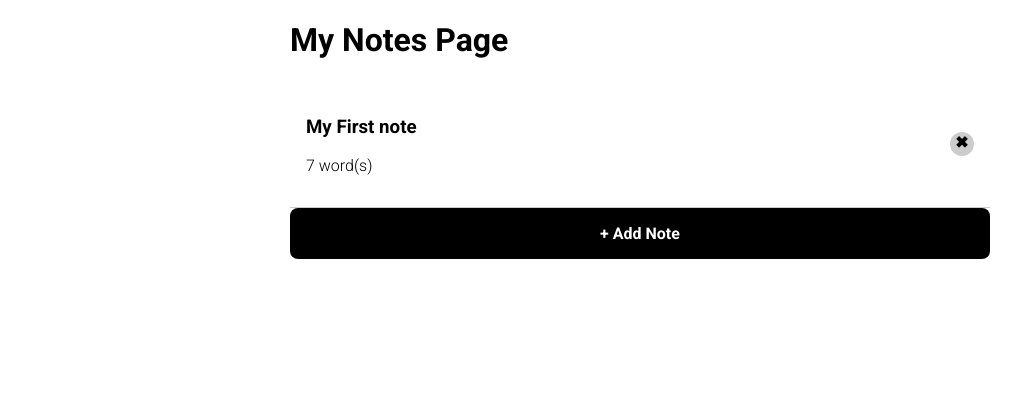
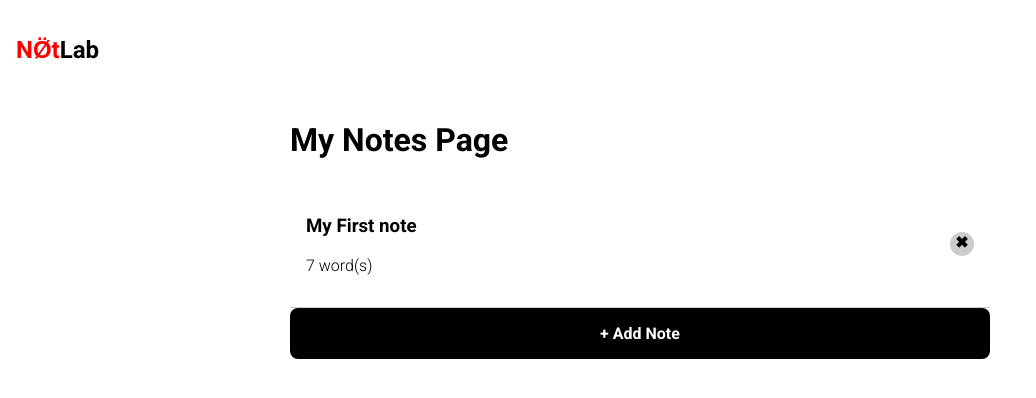
Before and after one commit to ghostman2311/todo-client, a React (Create React App) app: page /notes in a window 1280 px wide. Shown: the top 398 px of the page, without its empty margins (0-1036 px from the left). Built offline with nearby package versions, Linux system fonts and the light colour scheme.

Commit message:
Navigation added

```diff
--- a/src/components/Main/index.jsx
+++ b/src/components/Main/index.jsx
@@ -1,10 +1,12 @@
 import { BrowserRouter as Router, Route, Switch } from "react-router-dom";
 import { NotesPage } from "../../scenes/NotesPage";
 import { NotesDetails } from "../../scenes/NotesDetails";
+import { Navigation } from "../Navigation";
 
 const Main = () => {
   return (
     <Router>
+      <Navigation />
       <div className="content-container">
         <Switch>
           <Route path="/notes" exact>
--- /dev/null
+++ b/src/components/Navigation/index.js
@@ -0,0 +1,15 @@
+import { Link } from "react-router-dom";
+
+const Navigation = () => {
+  return (
+    <nav>
+      <Link className="brand-logo" to="/notes">
+        <h1>
+          <span className="brand-highlight">NØ̈t</span>Lab
+        </h1>
+      </Link>
+    </nav>
+  );
+};
+
+export { Navigation };
--- a/src/index.css
+++ b/src/index.css
@@ -68,7 +68,15 @@ textarea {
   background-color: #eee;
 }
 
-code {
-  font-family: source-code-pro, Menlo, Monaco, Consolas, "Courier New",
-    monospace;
+nav {
+  padding: 16px;
 }
+
+.brand-logo {
+  color: black;
+  text-decoration: none;
+}
+
+.brand-highlight {
+  color: red;
+}
```
